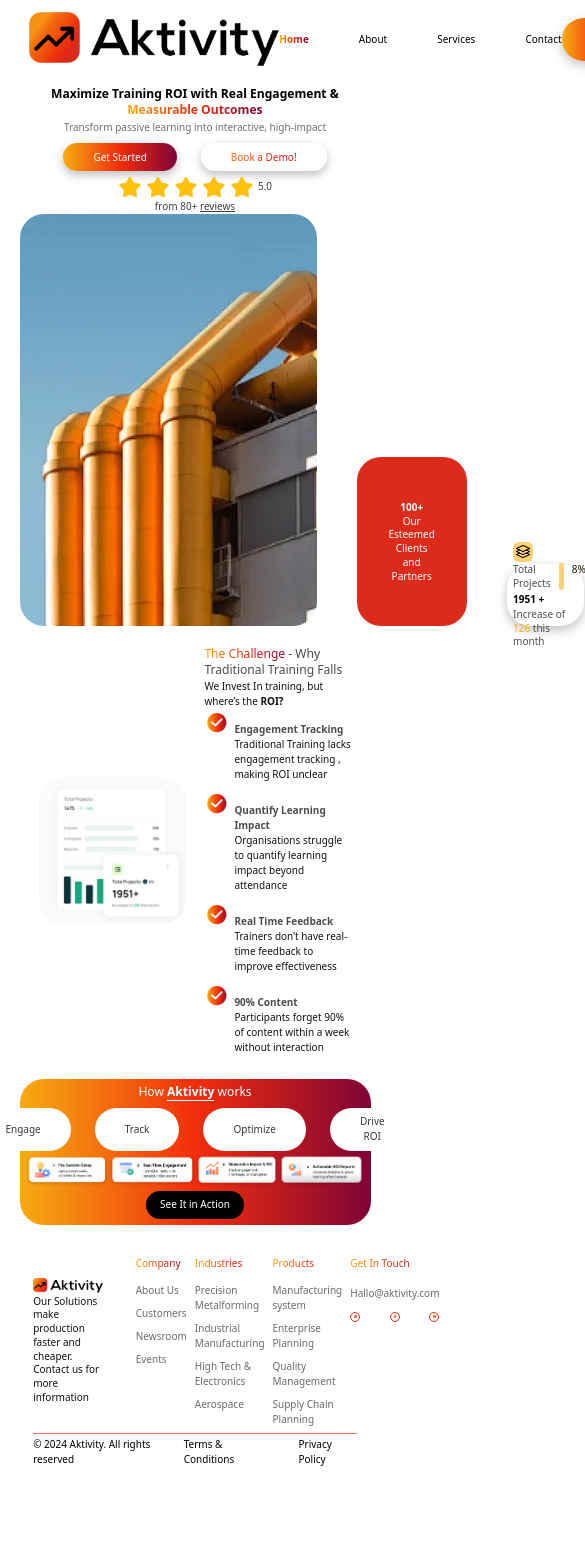
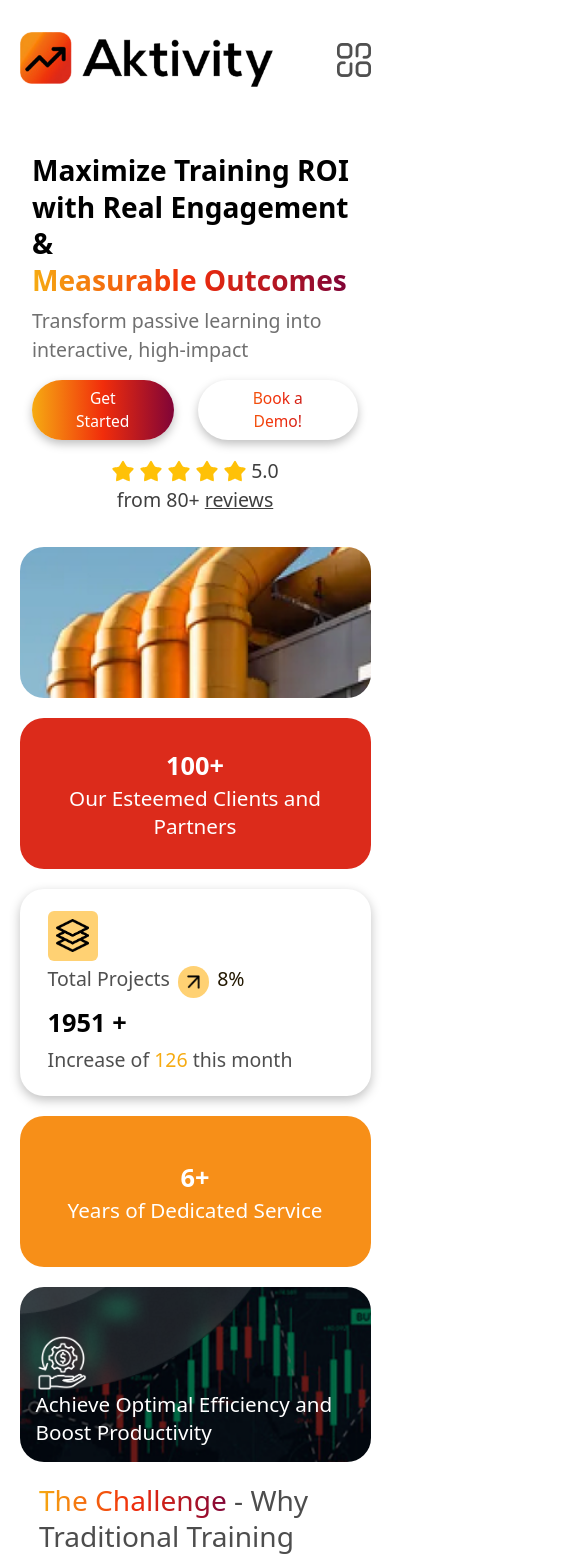
Before and after one commit to Netpuppys/aktivity, a React (Create React App) app: page / in a window 390 px wide. Shown: the top 1561 px of the page, 585 px wide, since content can reach past the window. Before the commit the page ends 1475 px from the top, so only its background shows below. Built offline with nearby package versions, Linux system fonts and the light colour scheme.

Commit message:
mobile responsive aktivity page

```diff
--- a/src/Components/Home/Components/ActivityWorks.js
+++ b/src/Components/Home/Components/ActivityWorks.js
@@ -1,24 +1,39 @@
 import React from "react";
 import activity from "../../../assets/activity.png";
+import activityMobile from "../../../assets/activityMobile.png";
 function ActivityWorks() {
   return (
-    <div className="my-[3%] flex flex-col items-center w-[90%] mx-auto h-full p-[1.5%] bg-gradient-to-r from-[#F6AB12] via-[#F12D0B] to-[#800437] rounded-3xl">
+    <div className="my-8 md:my-[3%] flex flex-col items-center w-[90%] mx-auto h-full p-8 md:p-[1.5%] bg-gradient-to-r from-[#F6AB12] via-[#F12D0B] to-[#800437] rounded-3xl">
       <h5 className="leading-snug text-center text-white">
         How <strong className="border-b border-white">Aktivity</strong> works
       </h5>
-      <div className="w-fit flex gap-6 pt-[2%] pb-[1%]">
-        <button className="text-[#383838] bg-white font-medium">Engage</button>
-        <button className="text-[#383838] bg-white font-medium">Track</button>
-        <button className="text-[#383838] bg-white font-medium">
+      <div className="w-full md:w-fit flex flex-wrap gap-6 pt-4 md:pt-[2%] pb-4 md:pb-[1%]">
+        <button className="w-[calc(50%-0.75rem)] md:w-fit text-[#383838] bg-white font-medium">
+          Engage
+        </button>
+        <button className="w-[calc(50%-0.75rem)] md:w-fit text-[#383838] bg-white font-medium">
+          Track
+        </button>
+        <button className="w-[calc(50%-0.75rem)] md:w-fit text-[#383838] bg-white font-medium">
           Optimize
         </button>
-        <button className="text-[#383838] bg-white font-medium">
+        <button className="w-[calc(50%-0.75rem)] md:w-fit text-[#383838] bg-white font-medium">
           Drive ROI
         </button>
       </div>
-      <img src={activity}  alt="aktivity"
-        title="Aktivity" className="w-full" />
-      <button className="mt-[1%] bg-black text-white font-medium px-[4%] hover:bg-white hover:text-black transition-all duration-300 ease-linear">
+      <img
+        src={activity}
+        alt="aktivity"
+        title="Aktivity"
+        className="w-full hidden md:flex"
+      />
+      <img
+        src={activityMobile}
+        alt="aktivity"
+        title="Aktivity"
+        className="w-full flex md:hidden"
+      />
+      <button className="mt-[1%] bg-black text-white font-medium px-8 md:px-[4%] hover:bg-white hover:text-black transition-all duration-300 ease-linear">
         See It in Action
       </button>
     </div>
--- a/src/Components/Home/Components/Banner.js
+++ b/src/Components/Home/Components/Banner.js
@@ -10,7 +10,7 @@
   return (
     <div className="w-full flex flex-col justify-center items-center">
       <Bounce triggerOnce>
-        <h5 className="text-center font-semibold">
+        <h5 className="px-8 md:px-0 md:text-center font-semibold">
           Maximize Training ROI with Real Engagement & <br />
           <span className="bg-gradient-to-r from-[#F6AB12] via-[#F12D0B] to-[#800437] text-transparent bg-clip-text">
             Measurable Outcomes
@@ -18,11 +18,11 @@
         </h5>
       </Bounce>
       <Fade triggerOnce delay={300}>
-        <h1 className="text-center pt-[1%] text-[#707070]">
+        <h1 className="px-8 md:px-0 md:text-center pt-2 md:pt-[1%] text-[#707070]">
           Transform passive learning into interactive, high-impact
         </h1>
       </Fade>
-      <div className="w-fit flex gap-6 pt-[2%] pb-[1%]">
+      <div className="w-full px-8 md:px-0 md:w-fit flex gap-6 pt-4 md:pt-[2%] py-4 md:pb-[1%]">
         <button className="bg-gradient-to-r from-[#F6AB12] via-[#F12D0B] to-[#800437] text-white shadow-[0px_4px_10.1px_rgba(0,0,0,0.25)] hover:bg-white hover:text-transparent hover:bg-clip-text transition-all duration-300 ease-in-out font-medium">
           Get Started
         </button>
@@ -41,22 +41,22 @@
       <h2 className="text-[#3F3F3F] font-normal">
         from 80+ <span className="underline font-medium">reviews</span>
       </h2>
-      <div className="flex items-end pb-[2%] w-[90%] mx-auto gap-[40px]">
+      <div className="flex flex-col md:flex-row items-center md:items-end pt-8 md:pt-0 pb-[2%] w-[90%] mx-auto gap-[20px] md:gap-[40px]">
         <img
           src={image1}
           alt="aktivity"
           title="Aktivity"
-          className="rounded-3xl w-full aspect-[0.72/1] hover:scale-105 transition-all duration-300 ease-in"
+          className="rounded-3xl w-full object-cover aspect-[2.32/1] md:aspect-[0.72/1] hover:scale-105 transition-all duration-300 ease-in"
         />
-        <div className="aspect-[0.65/1] bg-[#DC2B1B]  w-[70%] rounded-3xl flex flex-col justify-center items-center hover:scale-105 transition-all duration-300 ease-in">
+        <div className="aspect-[2.32/1] md:aspect-[0.65/1] bg-[#DC2B1B] w-full md:w-[70%] rounded-3xl flex flex-col justify-center items-center hover:scale-105 transition-all duration-300 ease-in">
           <h4 className="font-semibold text-center px-8 text-white">100+</h4>
           <h3 className="text-center px-8 text-white leading-snug">
             Our Esteemed Clients and Partners
           </h3>
         </div>
-        <div className="aspect-[1.25/1] bg-white shadow-[0px_4px_10.2px_rgba(0,0,0,0.25)] w-full rounded-3xl hover:scale-105 transition-all duration-300 ease-in">
+        <div className="aspect-[1.7/1] md:aspect-[1.25/1] bg-white shadow-[0px_4px_10.2px_rgba(0,0,0,0.25)] w-full rounded-3xl hover:scale-105 transition-all duration-300 ease-in">
           <div className="relative w-full h-full flex flex-col justify-center px-[8%]">
-            <div className="w-[clamp(20px,3vw,50px)] p-[5%] bg-[#FFD173] rounded-md mb-[2%]">
+            <div className="w-[clamp(20px,30vw,50px)] md:w-[clamp(20px,3vw,50px)] p-[3%] md:p-[5%] bg-[#FFD173] rounded-md mb-[2%]">
               <img
                 src={totalProject}
                 alt="totalProject"
@@ -66,7 +66,7 @@
             </div>
             <div className="flex gap-2">
               <h2 className="leading-snug text-[#4F4F4F]">Total Projects</h2>
-              <div className="w-[clamp(10px,2vw,35px)] p-[4%] bg-[#FFD173] rounded-full">
+              <div className="w-[clamp(20px,8vw,50px)] md:w-[clamp(10px,2vw,35px)] p-[3%] md:p-[4%] bg-[#FFD173] rounded-full">
                 <img
                   src={upArrow}
                   alt="arrow"
@@ -82,21 +82,21 @@
             </h2>
           </div>
         </div>
-        <div className="aspect-[0.65/1] bg-[#F78F18] w-[70%] rounded-3xl flex flex-col justify-center items-center hover:scale-105 transition-all duration-300 ease-in">
+        <div className="aspect-[2.32/1] md:aspect-[0.65/1] bg-[#F78F18] w-full md:w-[70%] rounded-3xl flex flex-col justify-center items-center hover:scale-105 transition-all duration-300 ease-in">
           <h4 className="font-semibold text-center px-8 text-white">6+</h4>
           <h3 className="text-center px-8 text-white leading-snug">
             Years of Dedicated Service
           </h3>
         </div>
 
-        <div className="aspect-[0.72/1] relative w-full overflow-hidden rounded-3xl hover:scale-105 transition-all duration-300 ease-in">
+        <div className="aspect-[2/1] md:aspect-[0.72/1] relative w-full overflow-hidden rounded-3xl hover:scale-105 transition-all duration-300 ease-in">
           <img
             src={image2}
             alt="aktivity"
             title="Aktivity"
             className="absolute -z-10 object-cover w-full h-full"
           />
-          <div className="relative w-full h-full flex flex-col justify-end px-8 py-8">
+          <div className="relative w-full h-full flex flex-col justify-end px-4 md:px-8 py-4 md:py-8">
             <img
               src={achieve}
               alt="achieve"
--- a/src/Components/Home/Components/Challenge.js
+++ b/src/Components/Home/Components/Challenge.js
@@ -2,14 +2,14 @@
 import challengeImage from "../../../assets/Challenge.png";
 function Challenge() {
   return (
-    <div className="flex w-[80%] mx-auto py-[3%] justify-between items-center">
+    <div className="flex flex-col-reverse md:flex-row gap-8 md:gap-0 w-[80%] mx-auto py-[3%] justify-between items-center">
       <img
         src={challengeImage}
         alt="challenge"
         title="Challenge Image"
-        className="rounded-3xl w-[47%]"
+        className="rounded-3xl w-full md:w-[47%]"
       />
-      <div className="w-[47%]">
+      <div className="w-full md:w-[47%]">
         <h5 className="text-[#4D4D4D] font-light">
           <span className="bg-gradient-to-r font-medium from-[#F6AB12] via-[#F12D0B] to-[#800437] text-transparent bg-clip-text">
             The Challenge
--- a/src/Components/Home/Homepage.js
+++ b/src/Components/Home/Homepage.js
@@ -5,7 +5,7 @@
 
 function Homepage() {
   return (
-    <div className="pt-[2%]">
+    <div className="pt-8 md:pt-[2%]">
       <Banner />
       <Challenge />
       <ActivityWorks />
--- a/src/GlobalComponents/Footer.js
+++ b/src/GlobalComponents/Footer.js
@@ -35,9 +35,9 @@
     },
   ];
   return (
-    <div className="pb-[2%] w-[83%] mx-auto ">
-      <div className="w-full pt-[6%] pb-[2%] flex justify-center items-center border-b border-[#F12D0B] border-opacity-70">
-        <div className="w-fit max-w-[18vw]">
+    <div className="pb-8 md:pb-[2%] w-[83%] mx-auto ">
+      <div className="w-full pt-4 gap-4 md:gap-0 md:pt-[6%] pb-4 md:pb-[2%] flex flex-col md:flex-row justify-center items-center border-b border-[#F12D0B] border-opacity-70">
+        <div className="w-fit md:max-w-[18vw]">
           <img
             onClick={() => (window.location.href = "/")}
             src={logo}
@@ -50,9 +50,12 @@
             more information
           </h2>
         </div>
-        <div className="w-[calc(90%-18vw)] ml-auto flex justify-between gap-2">
+        <div className="w-full md:w-[calc(90%-18vw)] md:ml-auto flex flex-wrap md:flex-nowrap justify-between gap-2">
           {links.map((item, index) => (
-            <div key={index} className="w-fit flex flex-col gap-2">
+            <div
+              key={index}
+              className="w-[calc(50%-0.25rem)] md:w-fit flex flex-col gap-2"
+            >
               <h3 className="bg-gradient-to-r mb-1 from-[#F6AB12] via-[#F12D0B] to-[#800437] text-transparent bg-clip-text">
                 {item.title}
               </h3>
@@ -67,7 +70,7 @@
               ))}
             </div>
           ))}
-          <div className="w-fit flex flex-col gap-2">
+          <div className="w-[calc(50%-0.25rem)] md:w-fit flex flex-col gap-2">
             <h3 className="bg-gradient-to-r from-[#F6AB12] via-[#F12D0B] to-[#800437] text-transparent bg-clip-text">
               Get In Touch
             </h3>
@@ -79,7 +82,7 @@
                 Hallo@aktivity.com
               </a>
               <div className="flex justify-between mt-[10%]">
-                <div className="w-[clamp(10px,2.2vw,50px)] p-[3%] bg-[#F5F5F5] border border-[#F12D0B] rounded-lg mb-[2%]">
+                <div className="w-[clamp(10px,10vw,50px)] md:w-[clamp(10px,2.2vw,50px)] p-[3%] bg-[#F5F5F5] border border-[#F12D0B] rounded-lg mb-[2%]">
                   <img
                     src={linkedin}
                     alt="logo"
@@ -87,7 +90,7 @@
                     className="w-full"
                   />
                 </div>
-                <div className="w-[clamp(10px,2.2vw,50px)] p-[3%] bg-[#F5F5F5] border border-[#F12D0B] rounded-lg mb-[2%]">
+                <div className="w-[clamp(10px,10vw,50px)] md:w-[clamp(10px,2.2vw,50px)] p-[3%] bg-[#F5F5F5] border border-[#F12D0B] rounded-lg mb-[2%]">
                   <img
                     src={youtube}
                     alt="logo"
@@ -95,7 +98,7 @@
                     className="w-full"
                   />
                 </div>
-                <div className="w-[clamp(10px,2.2vw,50px)] p-[3%] bg-[#F5F5F5] border border-[#F12D0B] rounded-lg mb-[2%]">
+                <div className="w-[clamp(10px,10vw,50px)] md:w-[clamp(10px,2.2vw,50px)] p-[3%] bg-[#F5F5F5] border border-[#F12D0B] rounded-lg mb-[2%]">
                   <img
                     src={facebook}
                     alt="logo"
@@ -108,9 +111,11 @@
           </div>
         </div>
       </div>
-      <div className="pt-[1%] w-full flex justify-between">
-        <h2 className="w-fit">© 2024 Aktivity. All rights reserved</h2>
-        <div className="w-fit flex gap-[30px]">
+      <div className="pt-2 md:pt-[1%] w-full flex flex-col md:flex-row gap-2 md:gap-0 justify-between">
+        <h2 className="w-full md:w-fit">
+          © 2024 Aktivity. All rights reserved
+        </h2>
+        <div className="w-full md:w-fit flex justify-between md:gap-[30px]">
           <a
             href="/terms-and-condition"
             className="hover:bg-gradient-to-r hover:from-[#F6AB12] hover:via-[#F12D0B] hover:to-[#800437] hover:text-transparent hover:bg-clip-text transition-all duration-300 ease-linear"
--- a/src/GlobalComponents/Navbar.js
+++ b/src/GlobalComponents/Navbar.js
@@ -1,5 +1,6 @@
 import React from "react";
 import logo from "../assets/logo.png";
+import menu from "../assets/icons/menu.png";
 import { useLocation } from "react-router-dom";
 function Navbar() {
   const navbarItem = [
@@ -22,15 +23,15 @@
   ];
   const location = useLocation();
   return (
-    <div className="w-[85%] mx-auto py-[3%] flex justify-between items-center">
+    <div className="w-[90%] md:w-[85%] mx-auto py-8 md:py-[3%] flex gap-2 justify-between items-center">
       <img
         onClick={() => (window.location.href = "/")}
         src={logo}
         alt="logo"
         title="Aktivity"
-        className="w-[250px] cursor-pointer"
+        className="w-[65vw] max-w-[250vw] md:w-[18vw] cursor-pointer"
       />
-      <div className="w-[60%] flex justify-between items-center">
+      <div className="w-[60%] hidden md:flex justify-between items-center">
         <div className="w-fit flex gap-[50px]">
           {navbarItem.map((item, index) => (
             <a
@@ -53,6 +54,9 @@
           Sign Up
         </button>
       </div>
+      <div className="w-[60%] flex md:hidden justify-end items-center">
+        <img src={menu} alt="" className="w-fit h-fit" title="" />
+      </div>
     </div>
   );
 }
--- a/src/index.css
+++ b/src/index.css
@@ -34,3 +34,36 @@
 .list-image-tick {
   list-style-image: url("./assets/icons/tick.png");
 }
+@media (max-width: 768px) {
+  button {
+    font-size: clamp(10px, 4vw, 50px);
+    padding: 6.5px 30px;
+    border-radius: 9999px;
+  }
+
+  h2,
+  ul li,
+  h1 {
+    font-size: clamp(10px, 5vw, 50px);
+  }
+  a {
+    font-size: clamp(10px, 3.5vw, 50px);
+  }
+  h3,
+  ul li strong {
+    font-size: clamp(10px, 5.3vw, 50px);
+  }
+  ul li strong {
+    font-weight: 600;
+  }
+  h4 {
+    font-size: clamp(10px, 6.5vw, 50px);
+  }
+  h5 {
+    font-size: clamp(10px, 7.2vw, 50px);
+    line-height: 1.3;
+  }
+  h6 {
+    font-size: clamp(10px, 1.1vw, 50px);
+  }
+}
```
Also changed, not shown: src/assets/activityMobile.png (added), src/assets/icons/menu.png (added).
